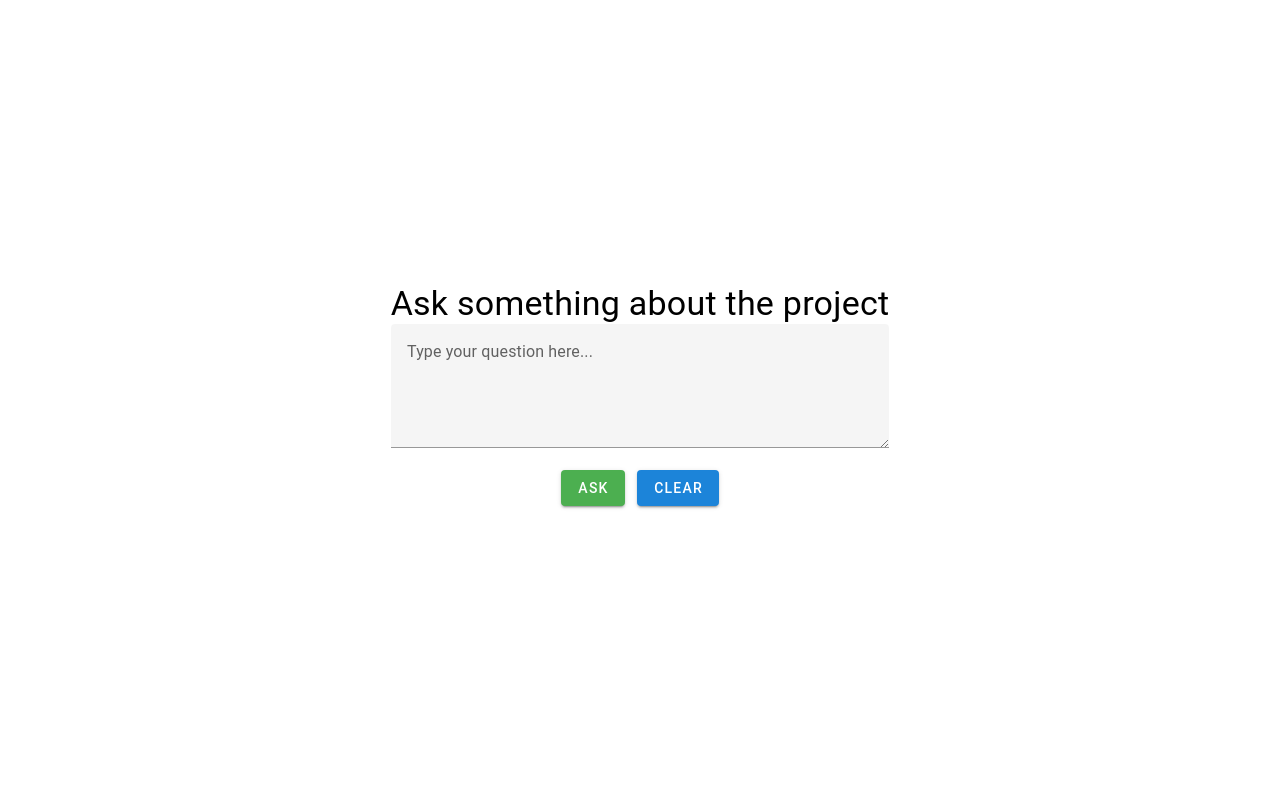
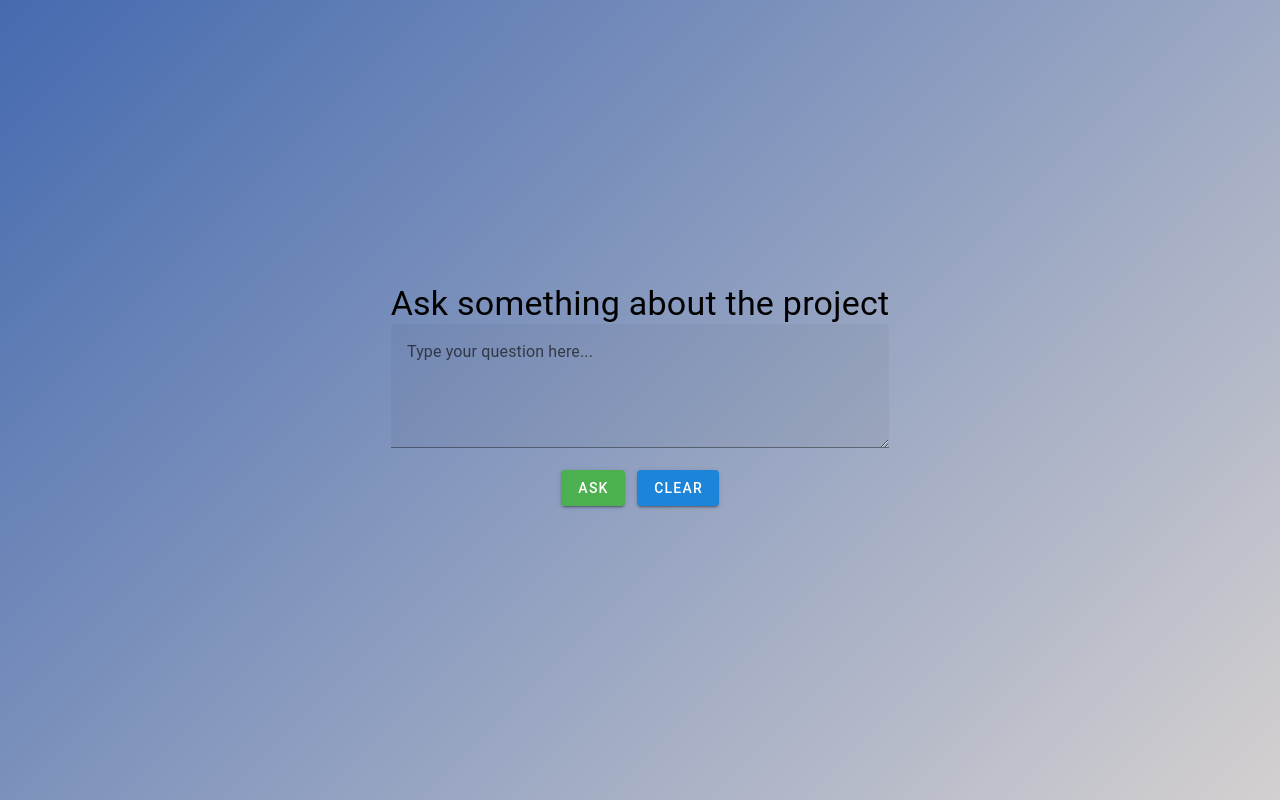
Before and after one commit to ahmsay/Solidvessel-AI, a Vue app in the folder client/: page / in a window 1280 px wide. Built offline with nearby package versions, Linux system fonts and the light colour scheme.

Commit message:
main style and gradient bg color is added

```diff
--- /dev/null
+++ b/client/src/assets/main.css
@@ -0,0 +1,3 @@
+body {
+    background: linear-gradient(135deg, #456aaf, #d4d0d0);
+}
--- a/client/src/main.ts
+++ b/client/src/main.ts
@@ -1,3 +1,4 @@
+import './assets/main.css'
 import { createApp } from 'vue'
 
 import 'vuetify/styles'
```
